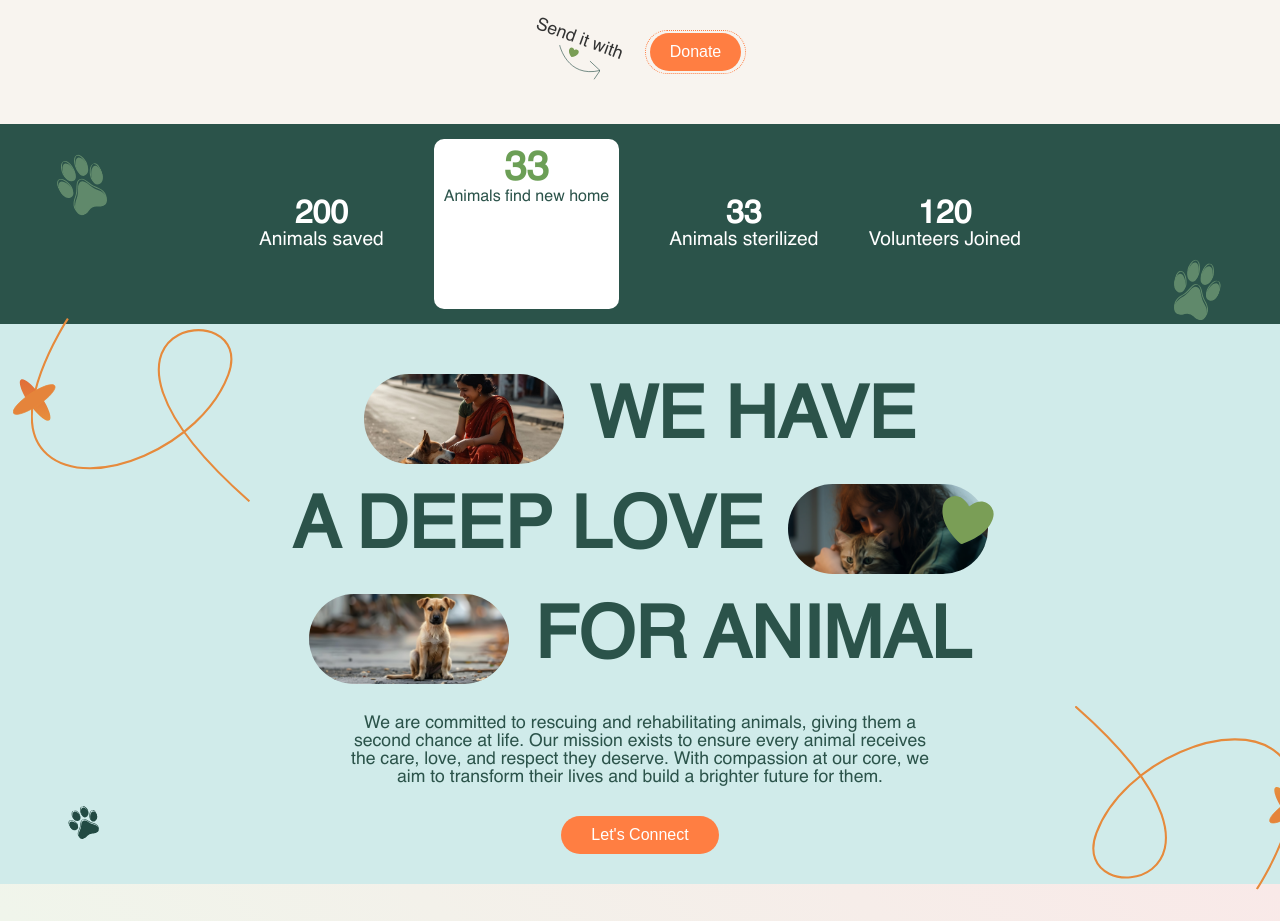
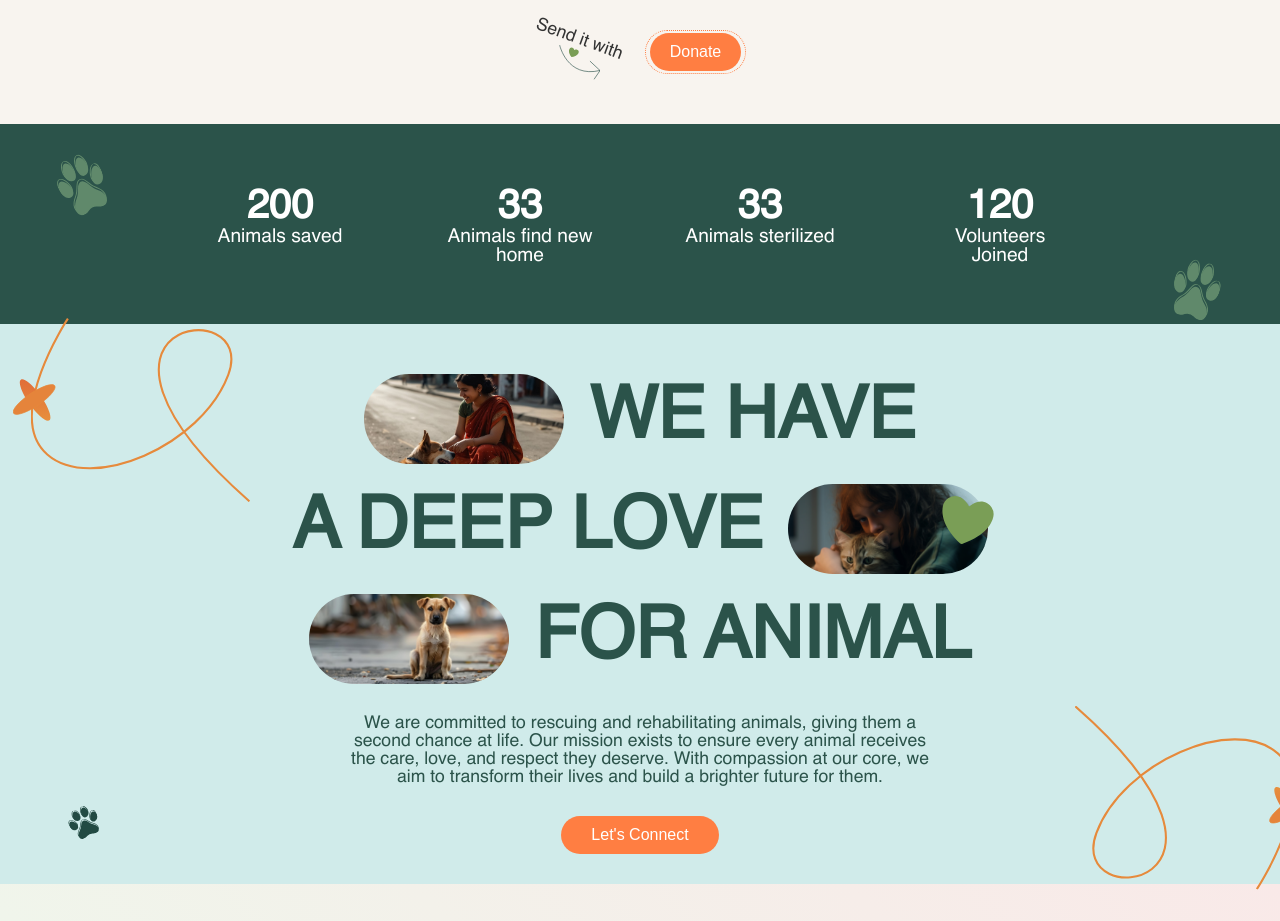
Before and after one commit to vidwanns/the_rescue_tails_, a Next.js app: page / in a window 1280 px wide. Shown: the part 880-1801 px from the top of the page. Built offline with nearby package versions, Linux system fonts and the light colour scheme.

Commit message:
secondSection animation

```diff
--- a/src/app/components/layout/secondSection.js
+++ b/src/app/components/layout/secondSection.js
@@ -6,18 +6,22 @@ const SecondSection = () => {
     <section className="second-section">
       <div className="stats-container">
         <div className="stat-box">
+          <img src="/images/secondSection/Icon akar-heart.svg" alt="Heart Icon" className="heart-icon" />
           <p className="stat-number">200</p>
           <p className="stat-text">Animals saved</p>
         </div>
-        <div className="stat-box highlight-box">
-          <p className="highlight-number">33</p>
-          <p className="highlight-text">Animals find new home</p>
+        <div className="stat-box">
+          <img src="/images/secondSection/Icon akar-heart.svg" alt="Heart Icon" className="heart-icon" />
+          <p className="stat-number">33</p>
+          <p className="stat-text">Animals find new home</p>
         </div>
         <div className="stat-box">
+          <img src="/images/secondSection/Icon akar-heart.svg" alt="Heart Icon" className="heart-icon" />
           <p className="stat-number">33</p>
           <p className="stat-text">Animals sterilized</p>
         </div>
         <div className="stat-box">
+          <img src="/images/secondSection/Icon akar-heart.svg" alt="Heart Icon" className="heart-icon" />
           <p className="stat-number">120</p>
           <p className="stat-text">Volunteers Joined</p>
         </div>
--- a/src/app/styles/component/secondSection/secondSection.css
+++ b/src/app/styles/component/secondSection/secondSection.css
@@ -18,34 +18,66 @@
 }
 
 .stat-box {
+    width: 190px;
+    height: 160px;
+    position: relative;
     text-align: center;
+    padding: 20px;
+    transition: transform 0.3s ease;
+    cursor: pointer;
+    color: white; /* Default color for text */
+}
+
+.stat-box:hover {
+    transform: scale(1.05);
+}
+
+.stat-box::before {
+    content: "";
+    position: absolute;
+    top: 0;
+    left: 0;
+    width: 100%;
+    height: 100%;
+    background-color: white;
+    border-radius: 10px;
+    opacity: 0;
+    transition: opacity 0.3s ease;
+    z-index: -1;
+}
+
+.stat-box:hover::before {
+    opacity: 1;
+}
+
+.heart-icon {
+    opacity: 0;
+    transition: opacity 0.3s ease;
+    transform: rotate(-10deg);
+}
+
+.stat-box:hover .heart-icon {
+    opacity: 1; /* Heart icon appears on hover */
+}
+
+.stat-number, .stat-text {
+    color: white; /* Default white color */
+    transition: color 0.3s ease;
+}
+
+.stat-box:hover .stat-number,
+.stat-box:hover .stat-text {
+    color: #6c9f56; /* Green color on hover */
 }
 
 .stat-number {
-    font-size: 2rem;
+    font-size: 2.5rem;
     font-weight: bold;
+    color: #ffffff;
 }
 
 .stat-text {
     font-size: 1.2rem;
-}
-
-.highlight-box {
-    background-color: white;
-    padding: 10px;
-    border-radius: 10px;
-    color: #2b534a;
-    height: 170px;
-}
-
-.highlight-number {
-    font-size: 2.5rem;
-    font-weight: bold;
-    color: #6c9f56;
-}
-
-.highlight-text {
-    font-size: 1rem;
 }
 
 .main-content {
```
